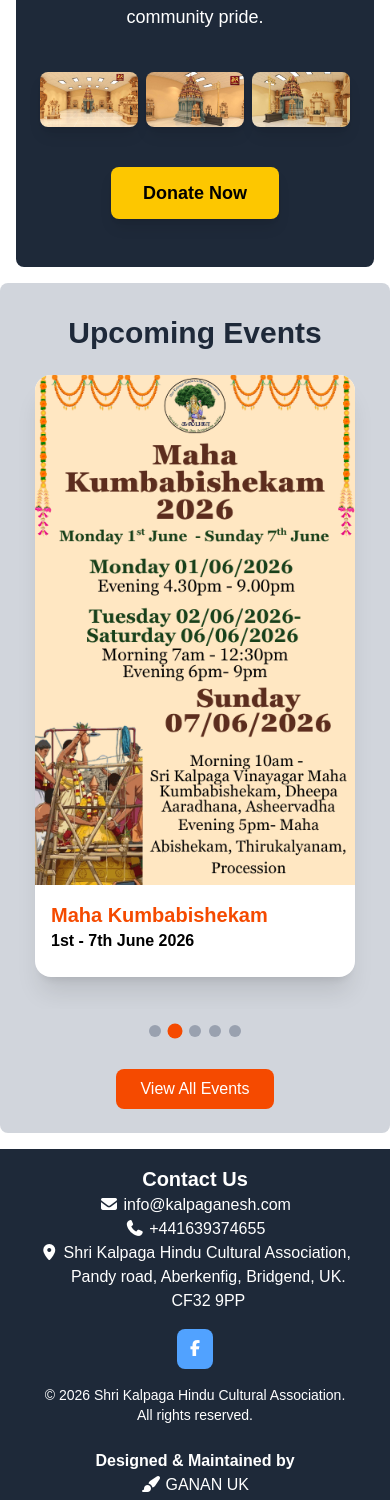
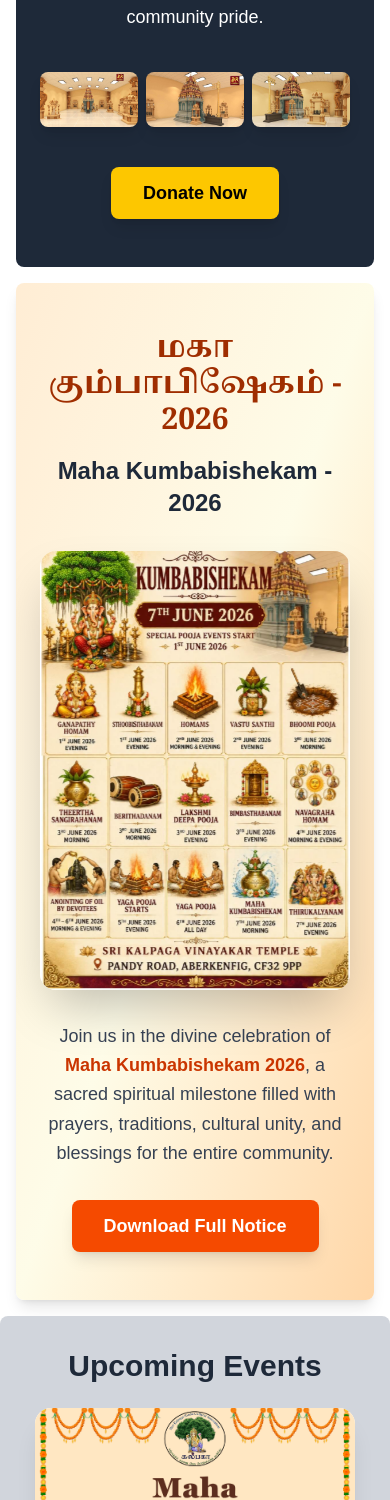
Before and after one commit to Ganan6/ganesh, a Next.js app: page / in a window 390 px wide. Shown: the part 1323-2823 px from the top of the page. Built offline with nearby package versions, Linux system fonts and the light colour scheme.

Commit message:
Added Kumbabishekam section

```diff
--- a/app/page.tsx
+++ b/app/page.tsx
@@ -84,6 +84,50 @@
         </div>
       </section>
 
+      {/* Maha Kumbabishekam Section */}
+      <section className="bg-linear-to-br from-orange-100 via-yellow-50 to-orange-200 text-black py-12 px-6 md:px-16 m-4 rounded-lg shadow-lg overflow-hidden">
+        <div className="max-w-6xl mx-auto text-center">
+
+          {/* Tamil Heading */}
+          <h2
+            className="text-3xl md:text-5xl font-bold mb-4 text-orange-800 opacity-0 animate-[fadeInUp_1s_ease-out_forwards]"
+            style={{ fontFamily: "'Noto Serif Tamil', serif" }}
+          >
+            மகா கும்பாபிஷேகம் - 2026
+          </h2>
+
+          {/* English Heading */}
+          <h3 className="text-2xl md:text-4xl font-semibold mb-8 text-gray-800 opacity-0 animate-[fadeInUp_1s_ease-out_0.25s_forwards]">
+            Maha Kumbabishekam - 2026
+          </h3>
+
+          {/* Main Image */}
+          <div className="mb-8 overflow-hidden rounded-2xl shadow-2xl group">
+            <img
+              src="/kumbabi.JPG"
+              alt="Maha Kumbabishekam 2026"
+              className="w-full object-cover rounded-2xl transition-transform duration-500 scale-105 md:scale-100 group-hover:scale-105"
+            />
+          </div>
+
+          {/* Description */}
+          <p className="text-lg md:text-xl max-w-4xl mx-auto leading-relaxed mb-8 text-gray-700 opacity-0 animate-[fadeInUp_1s_ease-out_0.5s_forwards]">
+            Join us in the divine celebration of <span className="font-semibold text-orange-700">Maha Kumbabishekam 2026</span>,
+            a sacred spiritual milestone filled with prayers, traditions, cultural unity,
+            and blessings for the entire community.
+          </p>
+
+          {/* Download Button */}
+          <a
+            href="/full_notice.pdf"
+            target="_blank"
+            className="inline-block bg-orange-600 hover:bg-orange-500 text-white font-semibold px-8 py-3 rounded-lg text-lg shadow-lg transition duration-300 hover:scale-105"
+          >
+            Download Full Notice
+          </a>
+        </div>
+      </section>
+
       <div className="bg-gray-300 mb-4 rounded-lg pb-6">
         <Events />
         <a href="/events">
```
Also changed, not shown: public/kumbabi.JPG (added), 1 other file (tests, documents, lock files or other folders).
